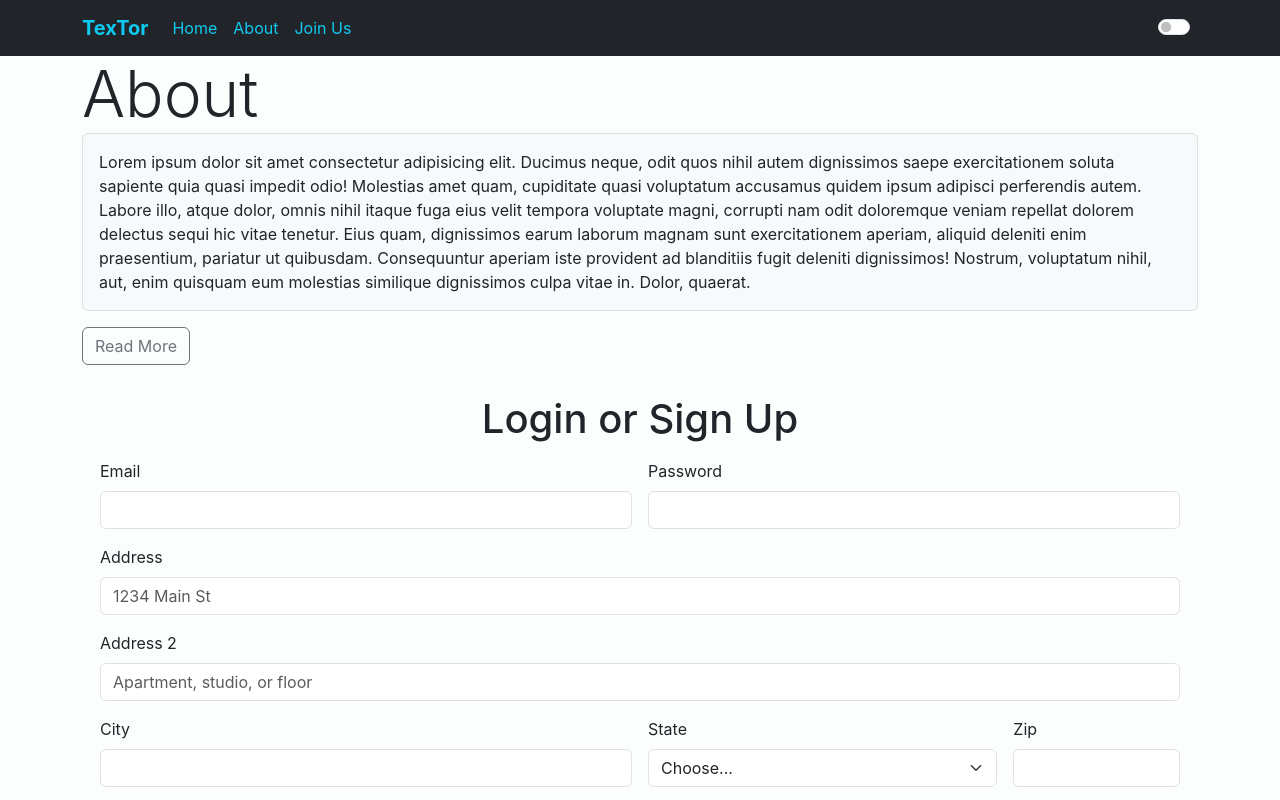
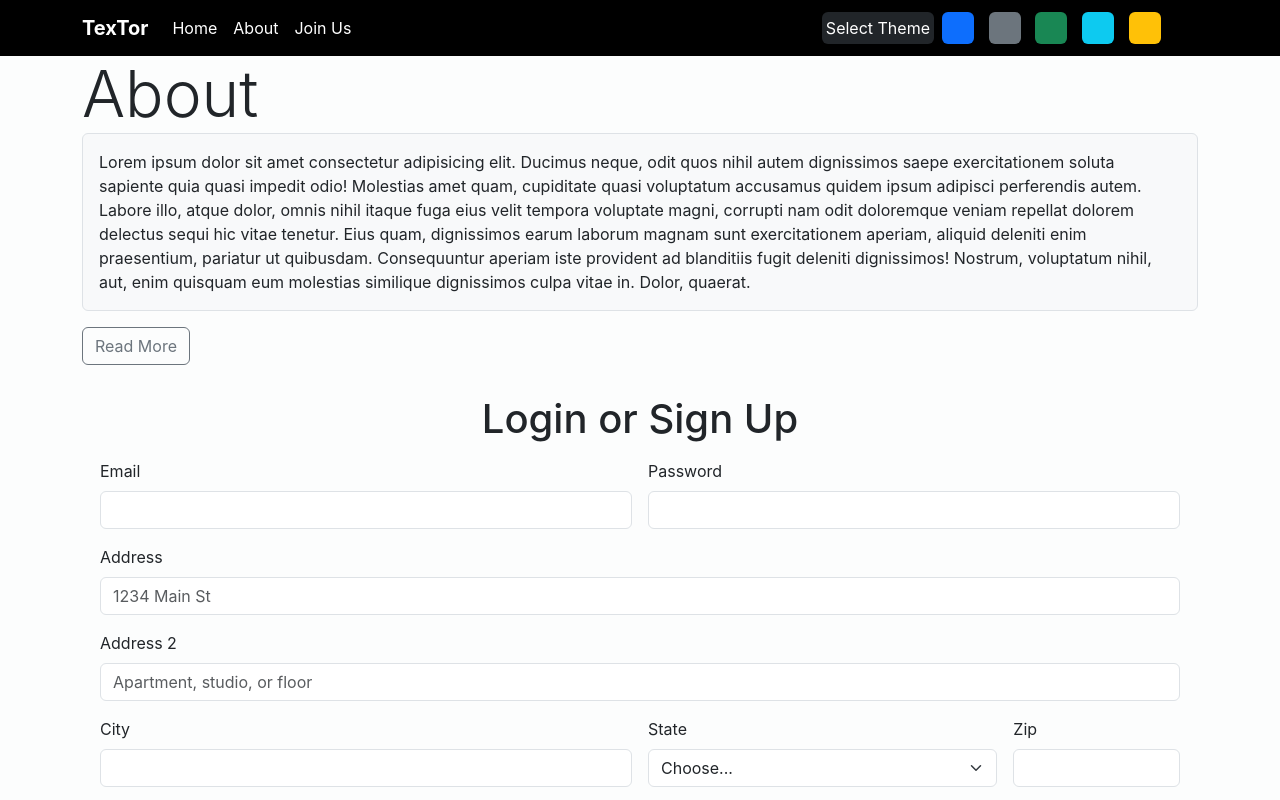
Before and after one commit to SalmanFarshe/Text_Utilities, a React (Create React App) app: page / in a window 1280 px wide. Shown: the top 800 px of the page. Built offline with nearby package versions, Linux system fonts and the light colour scheme.

Commit message:
color theme modified

```diff
--- a/src/App.js
+++ b/src/App.js
@@ -1,18 +1,35 @@
+import { useState } from "react";
 import "./App.css";
+import About from "./Components/About";
+import LogIN from "./Components/LogIN";
 import NavBar from "./Components/NavBar";
 import TextForm from "./Components/TextForm";
-import LogIN from "./Components/LogIN";
-import About from "./Components/About";
-import { useState } from "react";
 function App() {
-  const [colorTheme, setcolorTheme] = useState('dark')
+  const [defaultBackgroundColorTheme, setdefaultBackgroundColorTheme] =
+    useState("black");
   const changeTheme = () => {
-    if (colorTheme === 'dark') {
-      setcolorTheme('white')
-    }
-    else {
-      setcolorTheme('dark')
-    }
+    setdefaultBackgroundColorTheme("#00000095");
+    document.body.style.backgroundColor = "#000000dd";
+  };
+  const changeThemeone = () => {
+    setdefaultBackgroundColorTheme("#007bff95");
+    document.body.style.backgroundColor = "#007bff95";
+  };
+  const changeThemetwo = () => {
+    setdefaultBackgroundColorTheme("#6C75aa95");
+    document.body.style.backgroundColor = "#6C75aa95";
+  };
+  const changeThemethree = () => {
+    setdefaultBackgroundColorTheme("#28a74595");
+    document.body.style.backgroundColor = "#28a74595";
+  };
+  const changeThemefour = () => {
+    setdefaultBackgroundColorTheme("#6f42c195");
+    document.body.style.backgroundColor = "#6f42c195";
+  };
+  const changeThemefive = () => {
+    setdefaultBackgroundColorTheme("#ffc10795");
+    document.body.style.backgroundColor = "#ffc10795";
   };
   return (
     <>
@@ -22,11 +39,16 @@ function App() {
         itemTwo="About"
         itemThree="Join Us"
         themeFunc={changeTheme}
-        themecolor={colorTheme}
+        themeFunc1={changeThemeone}
+        themeFunc2={changeThemetwo}
+        themeFunc3={changeThemethree}
+        themeFunc4={changeThemefour}
+        themeFunc5={changeThemefive}
+        themeColorBackground={defaultBackgroundColorTheme}
       />
       <About />
-      <LogIN />
-      <TextForm />
+      <LogIN themeColorBackground={defaultBackgroundColorTheme} />
+      <TextForm themeColorBackground={defaultBackgroundColorTheme} />
     </>
   );
 }
--- a/src/Components/NavBar.js
+++ b/src/Components/NavBar.js
@@ -1,16 +1,28 @@
 import React from "react";
 export default function NavBar(props) {
   return (
-    <nav className={`navbar navbar-expand-lg bg-${props.themecolor}`}>
+    <nav
+      className="navbar navbar-expand-lg"
+      style={{
+        backgroundColor: props.themeColorBackground,
+      }}
+    >
       <div className="container">
-        <a className="navbar-brand text-info" href="\">
+        <a
+          className={`navbar-brand text-${
+            props.themeColorBackground === "black" ? "white" : "white"
+          }`}
+          href="\"
+        >
           <b>{props.brandName}</b>
         </a>
         <div className="collapse navbar-collapse" id="navbarSupportedContent">
           <ul className="navbar-nav me-auto mb-2 mb-lg-0">
             <li className="nav-item">
               <a
-                className="nav-link active text-info"
+                className={`nav-link active text-${
+                  props.themeColorBackground === "black" ? "white" : "white"
+                }`}
                 aria-current="page"
                 href="\"
               >
@@ -18,24 +30,65 @@ export default function NavBar(props) {
               </a>
             </li>
             <li className="nav-item">
-              <a className="nav-link text-info" href="\">
+              <a
+                className={`nav-link text-${
+                  props.themeColorBackground === "black" ? "white" : "white"
+                }`}
+                href="\"
+              >
                 {props.itemTwo}
               </a>
             </li>
             <li className="nav-item">
-              <a className="nav-link text-info" href="\">
+              <a
+                className={`nav-link text-${
+                  props.themeColorBackground === "black" ? "white" : "white"
+                }`}
+                href="\"
+              >
                 {props.itemThree}
               </a>
             </li>
           </ul>
-          <div className="form-check form-switch">
-            <input
-              className="form-check-input"
-              type="checkbox"
-              role="switch"
-              id="flexSwitchCheckChecked"
+          <div className="">
+            <div
+              className="rounded bg-dark p-1 mx-2 text-white"
               onClick={props.themeFunc}
-            />
+            >
+              Select Theme
+            </div>
+          </div>
+          <div className="row">
+            <div className="col-md-2">
+              <div
+                className="rounded bg-primary p-3 text-white"
+                onClick={props.themeFunc1}
+              ></div>
+            </div>
+            <div className="col-md-2">
+              <div
+                className="rounded bg-secondary p-3 text-white"
+                onClick={props.themeFunc2}
+              ></div>
+            </div>
+            <div className="col-md-2">
+              <div
+                className="rounded bg-success p-3 text-white"
+                onClick={props.themeFunc3}
+              ></div>
+            </div>
+            <div className="col-md-2">
+              <div
+                className="rounded bg-info p-3 text-white"
+                onClick={props.themeFunc4}
+              ></div>
+            </div>
+            <div className="col-md-2">
+              <div
+                className="rounded bg-warning p-3 text-dark"
+                onClick={props.themeFunc5}
+              ></div>
+            </div>
           </div>
         </div>
       </div>
```
